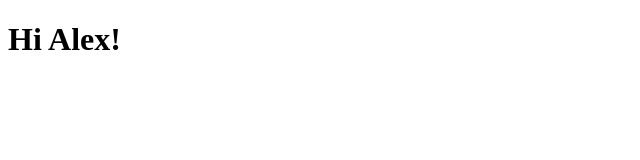
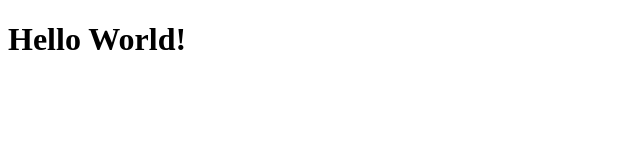
Before and after one commit to Spusik322/Git, a plain HTML site: page index.html in a window 1280 px wide. Shown: the whole page, without its empty margins (0-640 px from the left). Drawn offline with Linux system fonts and the light colour scheme.

Commit message:
Revert "Merge pull request #1 from Spusik322/feature/pull-request-rebase-"
This reverts commit 6cbce44fb363c87085768aa066e0b038e1c7802a, reversing
changes made to b69d4364b1104f96a0caf9ef7e6bb6c01b89fe4e.

```diff
--- a/index.html
+++ b/index.html
@@ -2,9 +2,9 @@
 <html>
 <head>
  <meta charset="utf-8"/>
- <title>FPMI - Git task</title>
+ <title>Git task</title>
 </head>
 <body>
- <h1>Hi Alex!</h1>
+ <h1>Hello World!</h1>
 </body>
 </html>
```
